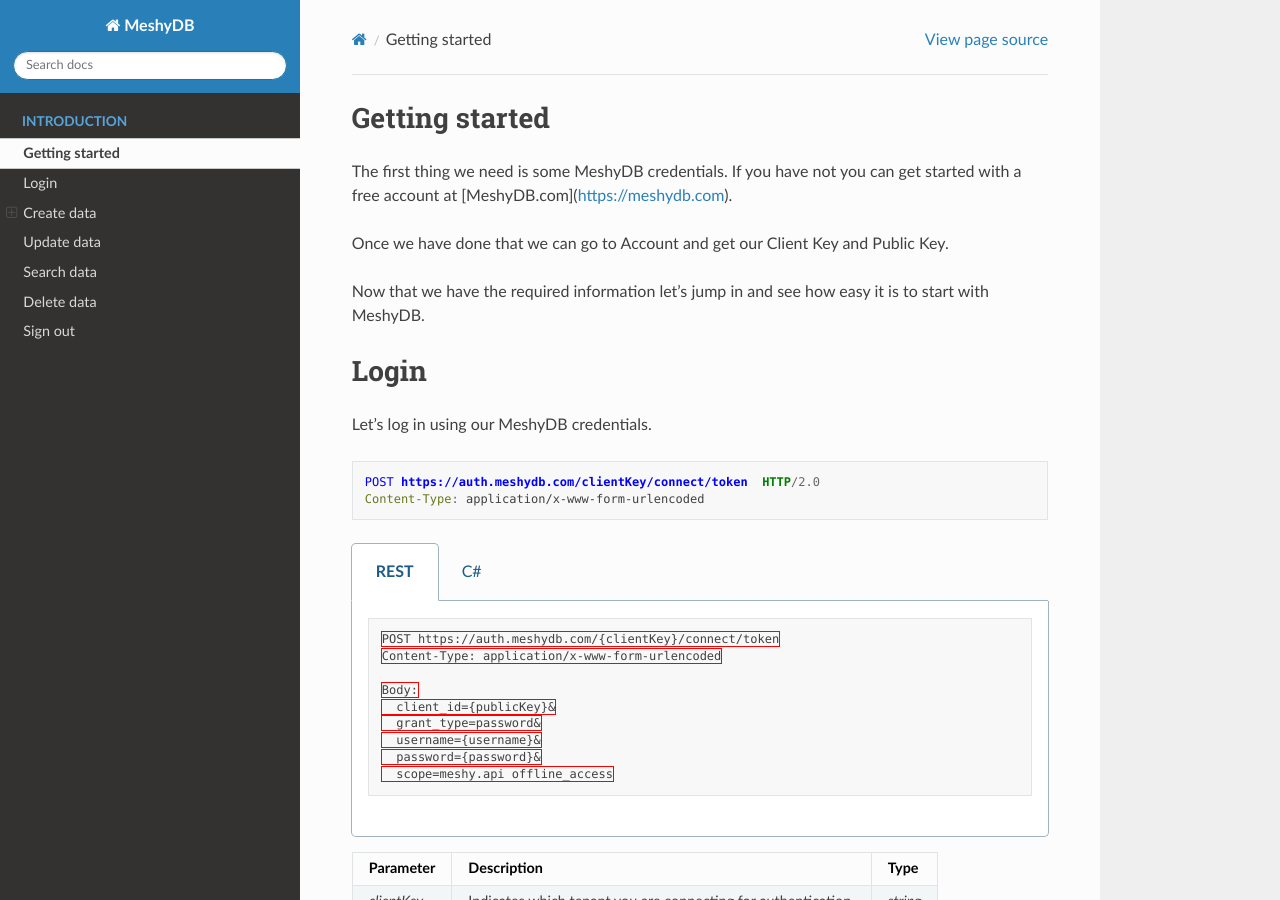
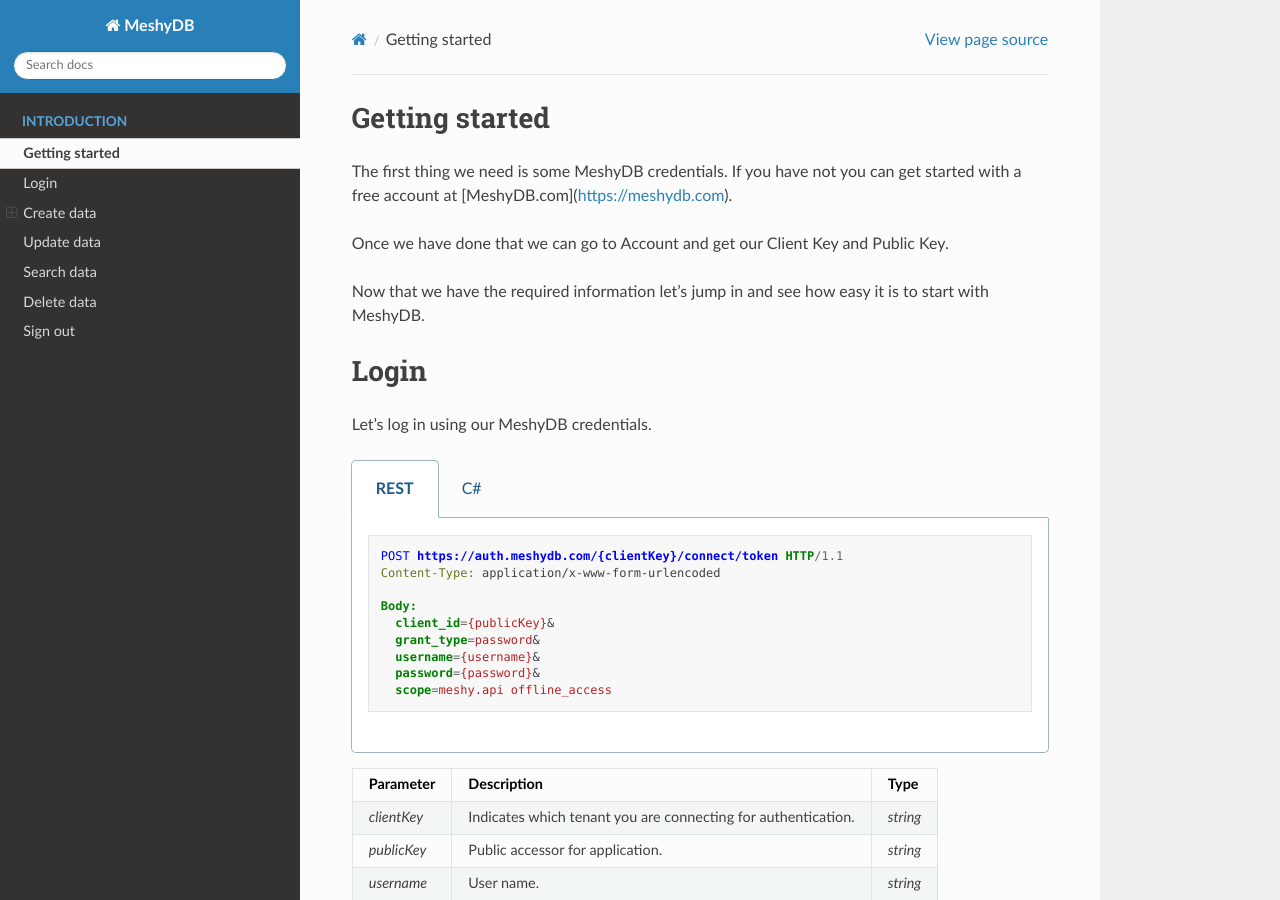
Before and after one commit to yetisoftworks/MeshyDB.SDK, a Sphinx documentation site: the page built from docs/intro/getting_started.rst, in a window 1280 px wide and 900 px high. Built offline with Sphinx 7.4.7 and the Read the Docs theme 2.0.0, drawn with Linux system fonts in a browser that asks for light colours.

Commit message:
Update getting_started.rst

```diff
--- a/docs/intro/getting_started.rst
+++ b/docs/intro/getting_started.rst
@@ -10,18 +10,13 @@ Login
 =====
 Let's log in using our MeshyDB credentials.
 
-.. sourcecode:: http
-
-   POST https://auth.meshydb.com/clientKey/connect/token  HTTP/2.0
-   Content-Type: application/x-www-form-urlencoded
-
 .. tabs::
 
    .. group-tab:: REST
 
-      .. sourcecode:: http
+      .. code-block:: http
 
-       POST https://auth.meshydb.com/{clientKey}/connect/token
+       POST https://auth.meshydb.com/{clientKey}/connect/token HTTP/1.1
        Content-Type: application/x-www-form-urlencoded
 
        Body:
```
